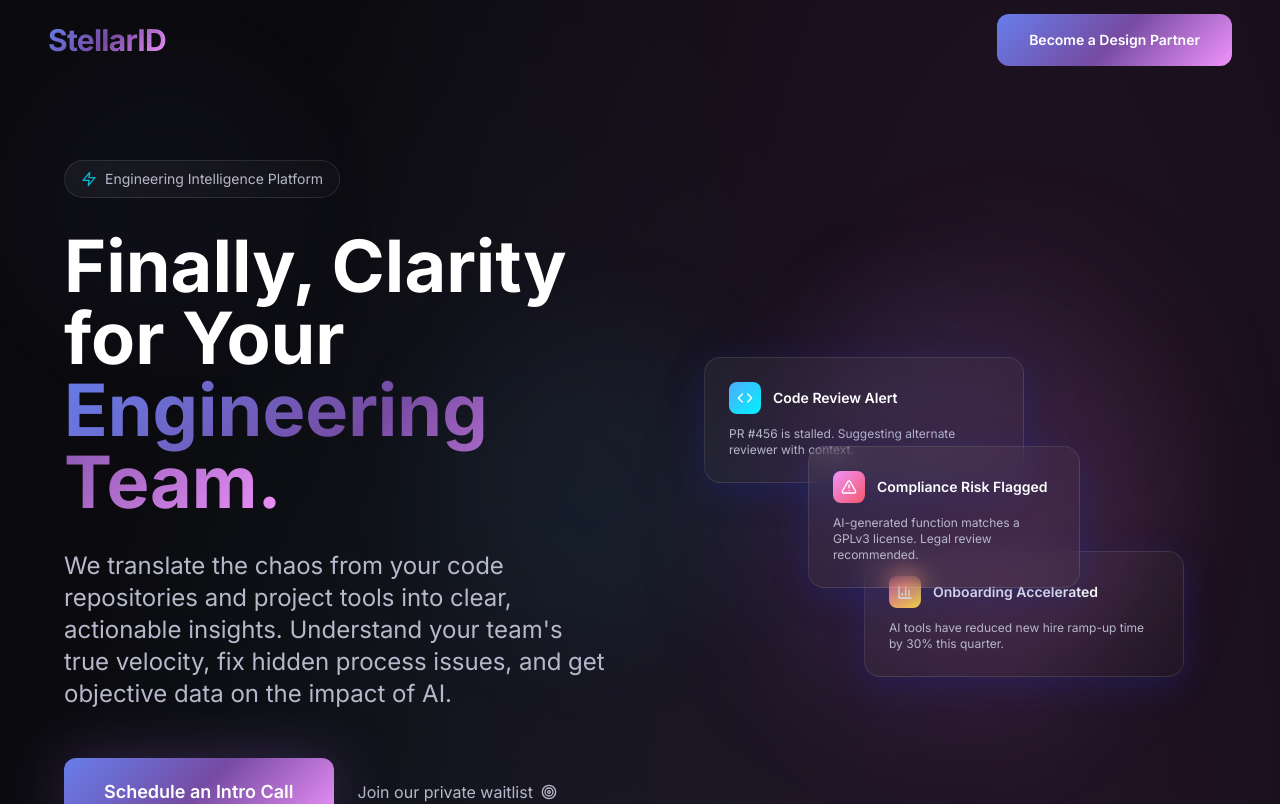
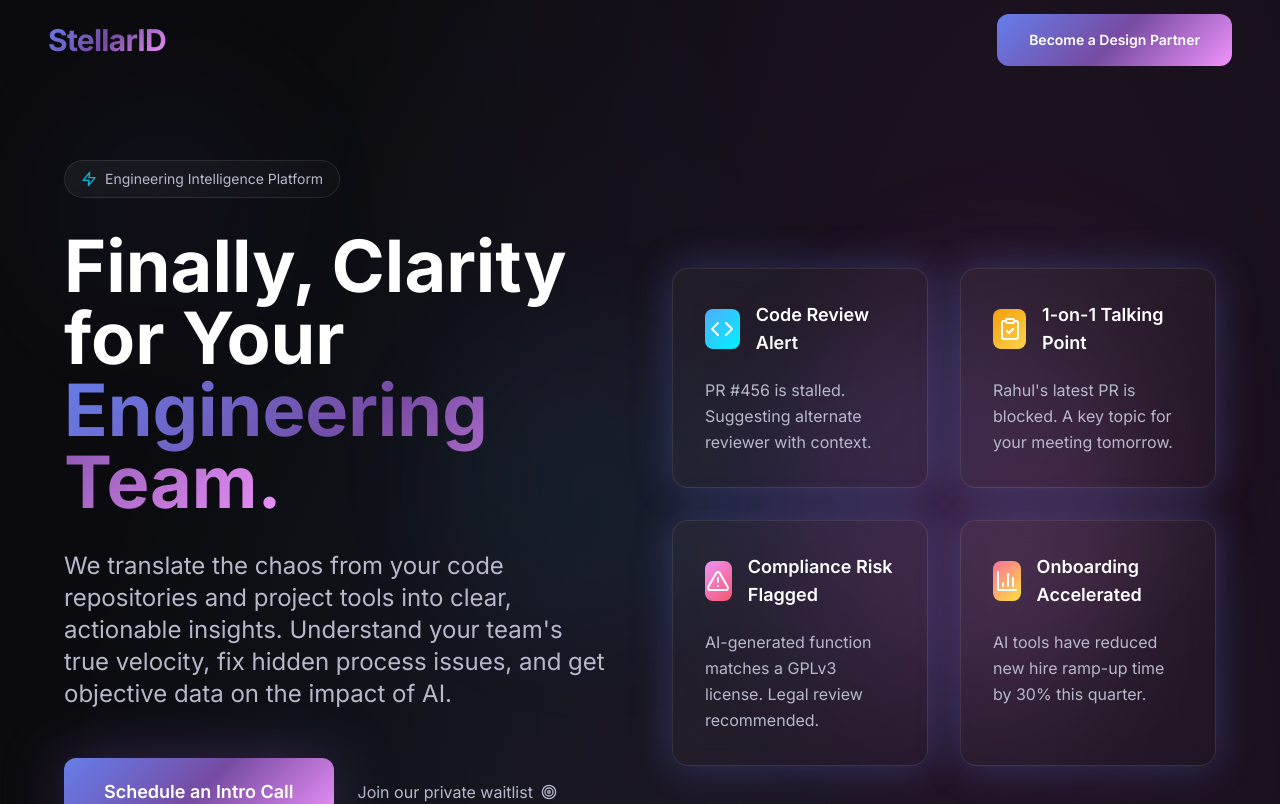
Before and after one commit to Stellarids/website, a Next.js app: page / in a window 1280 px wide. Shown: the top 804 px of the page. Built offline with nearby package versions, Linux system fonts and the light colour scheme.

Commit message:
lint issues

```diff
--- a/app/page.tsx
+++ b/app/page.tsx
@@ -214,7 +214,7 @@ export default function Home() {
                                 <p className="text-xl lg:text-2xl text-text-secondary mb-12 leading-relaxed max-w-2xl mx-auto lg:mx-0">
                                     We translate the chaos from your code
                                     repositories and project tools into clear,
-                                    actionable insights. Understand your team's
+                                    actionable insights. Understand your team&apos;s
                                     true velocity, fix hidden process issues,
                                     and get objective data on the impact of AI.
                                 </p>
@@ -246,58 +246,72 @@ export default function Home() {
                                     <div className="w-96 h-96 bg-gradient-stellar rounded-full opacity-20 blur-3xl floating-element mx-auto"></div>
 
                                     {/* Floating cards */}
-                                    <div className="absolute inset-0">
-                                        <div className="absolute top-8 left-8 glass-card p-6 max-w-xs floating-element">
-                                            <div className="flex items-center gap-3 mb-3">
-                                                <div className="w-8 h-8 bg-gradient-accent rounded-lg flex items-center justify-center">
-                                                    <Code className="w-4 h-4 text-white" />
+                                    <div className="absolute inset-0 flex items-center justify-center">
+                                        <div className="grid grid-cols-2 gap-8 max-w-2xl">
+                                            <div className="glass-card p-8 max-w-[320px] floating-element shadow-glow">
+                                                <div className="flex items-center gap-4 mb-5">
+                                                    <div className="w-10 h-10 bg-gradient-accent rounded-lg flex items-center justify-center">
+                                                        <Code className="w-6 h-6 text-white" />
                                                     </div>
-                                                <span className="text-sm font-semibold">
+                                                    <span className="text-lg font-semibold text-text-primary">
                                                         Code Review Alert
                                                     </span>
                                                 </div>
-                                            <p className="text-xs text-text-secondary">
-                                                PR #456 is stalled. Suggesting
-                                                alternate reviewer with context.
+                                                <p className="text-base text-text-secondary leading-relaxed">
+                                                    PR #456 is stalled. Suggesting alternate reviewer with context.
                                                 </p>
                                             </div>
 
                                             <div
-                                            className="absolute bottom-8 right-8 glass-card p-6 max-w-xs floating-element"
-                                            style={{ animationDelay: "-3s" }}
+                                                className="glass-card p-8 max-w-[320px] floating-element shadow-glow"
+                                                style={{ animationDelay: "-2s" }}
                                             >
-                                            <div className="flex items-center gap-3 mb-3">
-                                                <div className="w-8 h-8 bg-gradient-warm rounded-lg flex items-center justify-center">
-                                                    <BarChart3 className="w-4 h-4 text-white" />
+                                                <div className="flex items-center gap-4 mb-5">
+                                                    <div className="w-10 h-10 bg-gradient-gold rounded-lg flex items-center justify-center">
+                                                        <ClipboardCheck className="w-6 h-6 text-white" />
                                                     </div>
-                                                <span className="text-sm font-semibold">
-                                                    Onboarding Accelerated
+                                                    <span className="text-lg font-semibold text-text-primary">
+                                                        1-on-1 Talking Point
                                                     </span>
                                                 </div>
-                                            <p className="text-xs text-text-secondary">
-                                                AI tools have reduced new hire
-                                                ramp-up time by 30% this
-                                                quarter.
+                                                <p className="text-base text-text-secondary leading-relaxed">
+                                                    Rahul&apos;s latest PR is blocked. A key topic for your meeting tomorrow.
                                                 </p>
                                             </div>
 
                                             <div
-                                            className="absolute top-1/2 left-1/2 transform -translate-x-1/2 -translate-y-1/2 glass-card p-6 max-w-xs floating-element"
+                                                className="glass-card p-8 max-w-[320px] floating-element shadow-glow"
                                                 style={{ animationDelay: "-1s" }}
                                             >
-                                            <div className="flex items-center gap-3 mb-3">
-                                                <div className="w-8 h-8 bg-gradient-secondary rounded-lg flex items-center justify-center">
-                                                    <AlertTriangle className="w-4 h-4 text-white" />
+                                                <div className="flex items-center gap-4 mb-5">
+                                                    <div className="w-10 h-10 bg-gradient-secondary rounded-lg flex items-center justify-center">
+                                                        <AlertTriangle className="w-6 h-6 text-white" />
                                                     </div>
-                                                <span className="text-sm font-semibold">
+                                                    <span className="text-lg font-semibold text-text-primary">
                                                         Compliance Risk Flagged
                                                     </span>
                                                 </div>
-                                            <p className="text-xs text-text-secondary">
-                                                AI-generated function matches a
-                                                GPLv3 license. Legal review
-                                                recommended.
+                                                <p className="text-base text-text-secondary leading-relaxed">
+                                                    AI-generated function matches a GPLv3 license. Legal review recommended.
                                                 </p>
+                                            </div>
+
+                                            <div
+                                                className="glass-card p-8 max-w-[320px] floating-element shadow-glow"
+                                                style={{ animationDelay: "-3s" }}
+                                            >
+                                                <div className="flex items-center gap-4 mb-5">
+                                                    <div className="w-10 h-10 bg-gradient-warm rounded-lg flex items-center justify-center">
+                                                        <BarChart3 className="w-6 h-6 text-white" />
+                                                    </div>
+                                                    <span className="text-lg font-semibold text-text-primary">
+                                                        Onboarding Accelerated
+                                                    </span>
+                                                </div>
+                                                <p className="text-base text-text-secondary leading-relaxed">
+                                                    AI tools have reduced new hire ramp-up time by 30% this quarter.
+                                                </p>
+                                            </div>
                                         </div>
                                     </div>
                                 </div>
@@ -337,7 +351,7 @@ export default function Home() {
                                 </h3>
                                 <p className="text-text-secondary leading-relaxed text-center">
                                     Critical PRs sit idle for days, blocking
-                                    your most important projects, but you don't
+                                    your most important projects, but you don&apos;t
                                     know why or who to nudge.
                                 </p>
                             </div>
@@ -350,7 +364,7 @@ export default function Home() {
                                 </h3>
                                 <p className="text-text-secondary leading-relaxed text-center">
                                     You spend the first half just trying to
-                                    figure out what they're working on, leaving
+                                    figure out what they&apos;re working on, leaving
                                     no time for meaningful career conversations.
                                 </p>
                             </div>
@@ -360,12 +374,12 @@ export default function Home() {
                                     <TrendingUp className="w-8 h-8 text-white" />
                                 </div>
                                 <h3 className="text-2xl font-bold mb-4 text-center">
-                                    You're flying blind on team health
+                                    You&apos;re flying blind on team health
                                 </h3>
                                 <p className="text-text-secondary leading-relaxed text-center">
-                                    You can't tell the difference between a team
+                                    You can&apos;t tell the difference between a team
                                     that is highly engaged and one that is
-                                    silently burning out until it's too late.
+                                    silently burning out until it&apos;s too late.
                                 </p>
                             </div>
 
@@ -377,7 +391,7 @@ export default function Home() {
                                     AI is a wild card
                                 </h3>
                                 <p className="text-text-secondary leading-relaxed text-center">
-                                    You've invested in AI tools, but you have no
+                                    You&apos;ve invested in AI tools, but you have no
                                     real data on whether they are creating
                                     high-quality code or just creating more
                                     rework and hidden risks.
@@ -404,7 +418,7 @@ export default function Home() {
                             <p className="section-subheading max-w-4xl mx-auto">
                                 Existing tools give you endless dashboards. We
                                 give you answers, delivered proactively into
-                                your team's workflow. We connect the dots
+                                your team&apos;s workflow. We connect the dots
                                 between your development activity and project
                                 tickets to provide a new layer of intelligence.
                             </p>
@@ -483,13 +497,13 @@ export default function Home() {
                                                                     }
                                                                 </h4>
                                                                 <p className="text-text-secondary italic leading-relaxed">
-                                                                    "
+                                                                    &ldquo;
                                                                     {
                                                                         insight
                                                                             .insight
                                                                             .content
                                                                     }
-                                                                    "
+                                                                    &rdquo;
                                                                 </p>
                                                             </div>
                                                         </div>
@@ -608,7 +622,7 @@ export default function Home() {
                             <div className="glass-card p-10 gradient-border">
                                 <h3 className="text-3xl font-bold mb-8 text-center">
                                     <span className="gradient-text-secondary">
-                                        Who we're looking for
+                                        Who we&apos;re looking for
                                     </span>
                                 </h3>
                                 <ul className="space-y-6">
```
Lines whose indentation alone changed are shown as unchanged.
